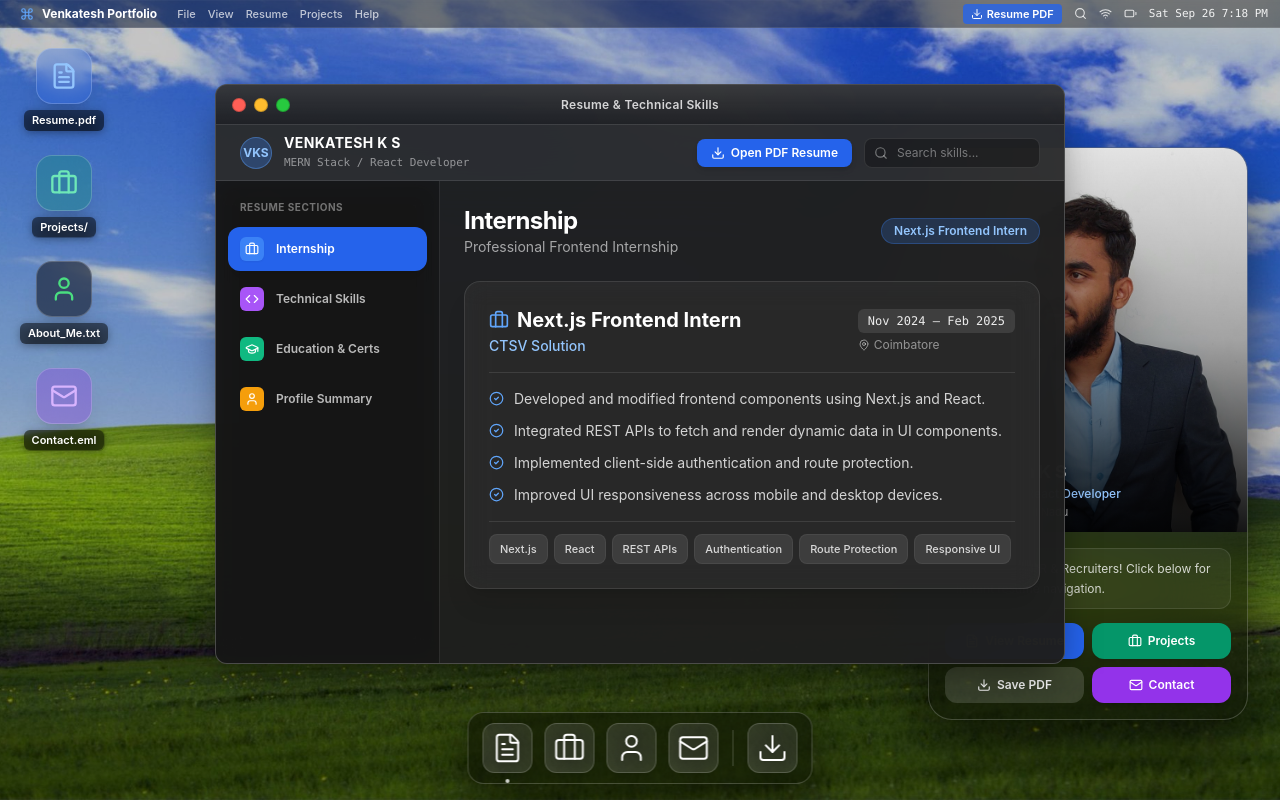
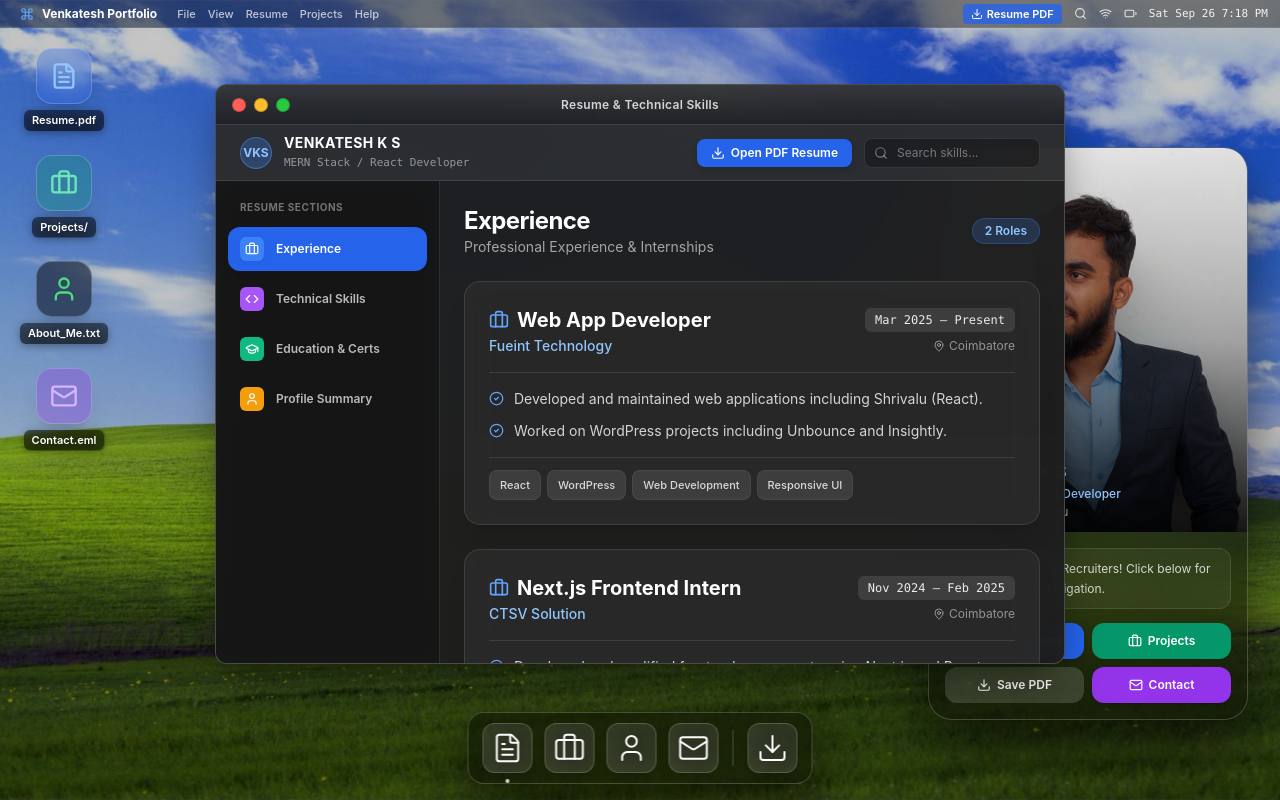
Before and after one commit to KSVenkatesh2002/portfolio-apple, a React (Vite) app: page / in a window 1280 px wide. Built offline with nearby package versions, Linux system fonts and the light colour scheme.

Commit message:
feat: integrate web3forms in MailApp and add resume modal in SettingsApp

```diff
--- a/src/components/SettingsApp.jsx
+++ b/src/components/SettingsApp.jsx
@@ -1,9 +1,10 @@
 import React, { useState } from 'react';
 import { Search, Briefcase, Code, GraduationCap, User, Download, CheckCircle2, Award, Mail, Phone, MapPin, ExternalLink } from 'lucide-react';
 import Window from './Window';
+import { X, ExternalLink as ExternalLinkIcon } from 'lucide-react';
 
 const resumeCategories = [
-  { id: 'experience', name: 'Internship', icon: Briefcase, color: 'bg-blue-500' },
+  { id: 'experience', name: 'Experience', icon: Briefcase, color: 'bg-blue-500' },
   { id: 'skills', name: 'Technical Skills', icon: Code, color: 'bg-purple-500' },
   { id: 'education', name: 'Education & Certs', icon: GraduationCap, color: 'bg-emerald-500' },
   { id: 'summary', name: 'Profile Summary', icon: User, color: 'bg-amber-500' },
@@ -41,11 +42,45 @@ const skillsWithLogos = {
   ]
 };
 
+const experiences = [
+  {
+    id: 1,
+    role: 'Web App Developer',
+    company: 'Fueint Technology',
+    period: 'Mar 2025 – Present',
+    location: 'Coimbatore',
+    bullets: [
+      'Developed and maintained web applications including Shrivalu (React).',
+      'Worked on WordPress projects including Unbounce and Insightly.',
+    ],
+    tech: ['React', 'WordPress', 'Web Development', 'Responsive UI']
+  },
+  {
+    id: 2,
+    role: 'Next.js Frontend Intern',
+    company: 'CTSV Solution',
+    period: 'Nov 2024 – Feb 2025',
+    location: 'Coimbatore',
+    bullets: [
+      'Developed and modified frontend components using Next.js and React.',
+      'Integrated REST APIs to fetch and render dynamic data in UI components.',
+      'Implemented client-side authentication and route protection.',
+      'Improved UI responsiveness across mobile and desktop devices.'
+    ],
+    tech: ['Next.js', 'React', 'REST APIs', 'Authentication', 'Route Protection', 'Responsive UI']
+  }
+];
+
 const SettingsApp = ({ inMobileMode }) => {
   const [activeTab, setActiveTab] = useState('experience');
   const [searchQuery, setSearchQuery] = useState('');
+  const [isResumeModalOpen, setIsResumeModalOpen] = useState(false);
 
   const RESUME_URL = 'https://1drv.ms/b/c/62249dcca8dcf6f9/IQBeZToGz7iVTZ7tPduUXiYmAZ8zMVF_hCZrxwtV5Exki1A?e=uOnpxh';
+
+  const handleOpenResumeModal = () => {
+    setIsResumeModalOpen(true);
+  };
 
   const handleDownloadResume = () => {
     window.open(RESUME_URL, '_blank', 'noopener,noreferrer');
@@ -58,40 +93,39 @@ const SettingsApp = ({ inMobileMode }) => {
           <div className="p-4 md:p-6 space-y-6">
             <div className="flex flex-col sm:flex-row justify-between items-start sm:items-center gap-2">
               <div>
-                <h2 className="text-xl md:text-2xl font-bold text-white tracking-tight">Internship</h2>
-                <p className="text-xs md:text-sm text-white/60">Professional Frontend Internship</p>
+                <h2 className="text-xl md:text-2xl font-bold text-white tracking-tight">Experience</h2>
+                <p className="text-xs md:text-sm text-white/60">Professional Experience & Internships</p>
               </div>
               <span className="px-3 py-1 bg-blue-500/20 text-blue-300 border border-blue-500/30 text-xs font-semibold rounded-full">
-                Next.js Frontend Intern
+                {experiences.length} Roles
               </span>
             </div>
 
-            <div className="bg-white/5 border border-white/10 rounded-2xl p-5 md:p-6 backdrop-blur-md shadow-xl space-y-4">
-              <div className="flex flex-col sm:flex-row sm:items-center justify-between pb-4 border-b border-white/10 gap-2">
+            <div className="space-y-6">
+              {experiences.map((exp) => (
+                <div key={exp.id} className="bg-white/5 border border-white/10 rounded-2xl p-5 md:p-6 backdrop-blur-md shadow-xl space-y-4">
+                  <div className="flex flex-col sm:flex-row sm:items-start md:items-center justify-between pb-4 border-b border-white/10 gap-3">
                     <div>
                       <h3 className="text-lg md:text-xl font-bold text-white flex items-center gap-2">
                         <Briefcase className="text-blue-400 shrink-0" size={20} />
-                    Next.js Frontend Intern
+                        {exp.role}
                       </h3>
-                  <p className="text-blue-300 font-medium text-xs md:text-sm mt-0.5">CTSV Solution</p>
+                      <p className="text-blue-300 font-medium text-xs md:text-sm mt-0.5">{exp.company}</p>
                     </div>
-                <div>
-                  <span className="inline-block px-2.5 py-1 bg-white/10 text-white/90 text-xs font-mono rounded-md">
-                    Nov 2024 – Feb 2025
+                    <div className="flex flex-col sm:items-end gap-1.5">
+                      <span className="inline-block px-2.5 py-1 bg-white/10 text-white/90 text-xs font-mono rounded-md whitespace-nowrap">
+                        {exp.period}
                       </span>
-                  <p className="text-xs text-white/50 mt-1 flex items-center gap-1">
-                    <MapPin size={12} /> Coimbatore
+                      {exp.location && (
+                        <p className="text-xs text-white/50 flex items-center gap-1 justify-start sm:justify-end">
+                          <MapPin size={12} /> {exp.location}
                         </p>
+                      )}
                     </div>
                   </div>
 
                   <ul className="space-y-3">
-                {[
-                  'Developed and modified frontend components using Next.js and React.',
-                  'Integrated REST APIs to fetch and render dynamic data in UI components.',
-                  'Implemented client-side authentication and route protection.',
-                  'Improved UI responsiveness across mobile and desktop devices.'
-                ].map((bullet, idx) => (
+                    {exp.bullets.map((bullet, idx) => (
                       <li key={idx} className="flex items-start gap-2.5 text-xs md:text-sm text-white/80 leading-relaxed">
                         <CheckCircle2 className="text-blue-400 shrink-0 mt-0.5" size={15} />
                         <span>{bullet}</span>
@@ -100,12 +134,14 @@ const SettingsApp = ({ inMobileMode }) => {
                   </ul>
 
                   <div className="pt-3 border-t border-white/10 flex flex-wrap gap-1.5">
-                {['Next.js', 'React', 'REST APIs', 'Authentication', 'Route Protection', 'Responsive UI'].map((tech) => (
+                    {exp.tech.map((tech) => (
                       <span key={tech} className="px-2.5 py-1 bg-white/10 text-white/80 text-[11px] font-medium rounded-lg border border-white/5">
                         {tech}
                       </span>
                     ))}
                   </div>
+                </div>
+              ))}
             </div>
           </div>
         );
@@ -324,7 +360,7 @@ const SettingsApp = ({ inMobileMode }) => {
 
         <div className="flex items-center space-x-3">
           <button
-            onClick={handleDownloadResume}
+            onClick={handleOpenResumeModal}
             className="flex items-center gap-1.5 bg-blue-600 hover:bg-blue-500 text-white text-xs font-semibold px-3.5 py-1.5 rounded-lg shadow-md transition-all active:scale-95 cursor-pointer"
           >
             <Download size={14} />
@@ -371,6 +407,47 @@ const SettingsApp = ({ inMobileMode }) => {
           {renderContent()}
         </div>
       </div>
+
+      {/* Resume Modal */}
+      {isResumeModalOpen && (
+        <div className="absolute inset-0 z-50 bg-black/60 backdrop-blur-sm flex flex-col items-center justify-center p-4 md:p-10 animate-in fade-in duration-200">
+          <div className="bg-macOS-bg border border-white/20 shadow-2xl rounded-2xl w-full h-full max-w-4xl flex flex-col overflow-hidden relative animate-in zoom-in-95 duration-200">
+            {/* Modal Header */}
+            <div className="h-12 bg-black/40 border-b border-white/10 flex items-center justify-between px-4 shrink-0">
+              <h3 className="text-sm font-bold text-white flex items-center gap-2">
+                VENKATESH_K_S.pdf
+              </h3>
+              <div className="flex items-center gap-2">
+                <button
+                  onClick={handleDownloadResume}
+                  className="flex items-center gap-1.5 px-3 py-1.5 bg-blue-600 hover:bg-blue-500 text-white text-xs font-semibold rounded-lg transition-colors cursor-pointer"
+                >
+                  <ExternalLinkIcon size={14} />
+                  <span>Open in New Tab</span>
+                </button>
+                <button
+                  onClick={() => setIsResumeModalOpen(false)}
+                  className="p-1.5 hover:bg-white/10 text-white/70 hover:text-white rounded-lg transition-colors cursor-pointer"
+                >
+                  <X size={18} />
+                </button>
+              </div>
+            </div>
+
+            {/* Modal Body (Iframe) */}
+            <div className="flex-1 bg-white relative w-full h-full">
+              <iframe
+                src={RESUME_URL}
+                className="w-full h-full border-none"
+                title="Resume PDF"
+              />
+              <div className="absolute inset-0 pointer-events-none flex items-center justify-center text-black/50 text-sm font-medium -z-10">
+                Loading Document...
+              </div>
+            </div>
+          </div>
+        </div>
+      )}
     </div>
   );
 
```
Also changed, not shown: src/components/MailApp.jsx (+39 -13 lines). Lines whose indentation alone changed are shown as unchanged.
